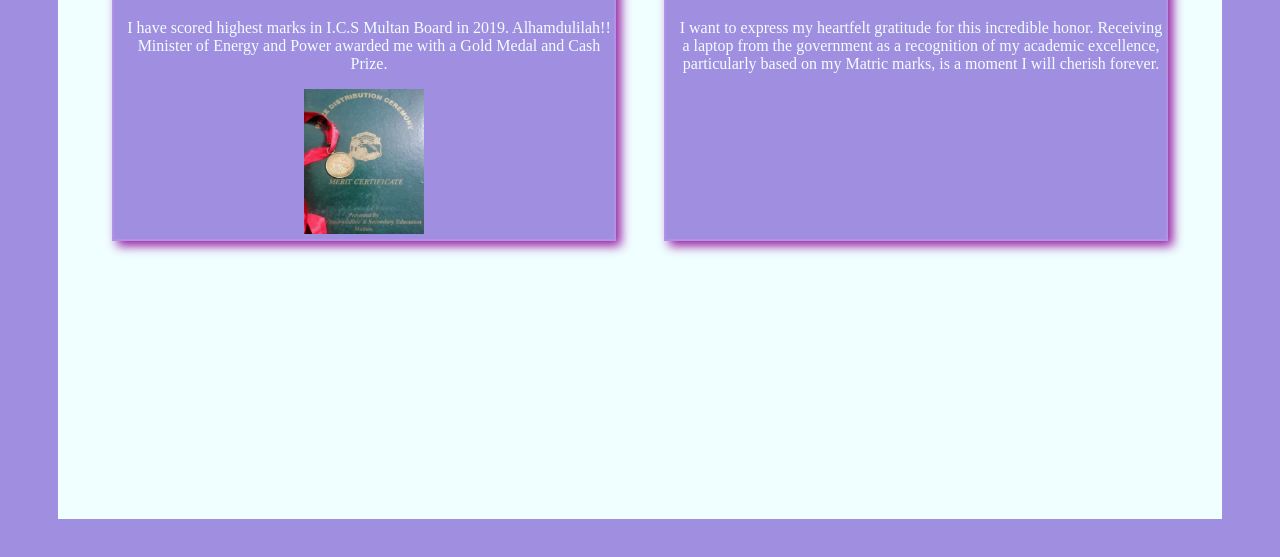
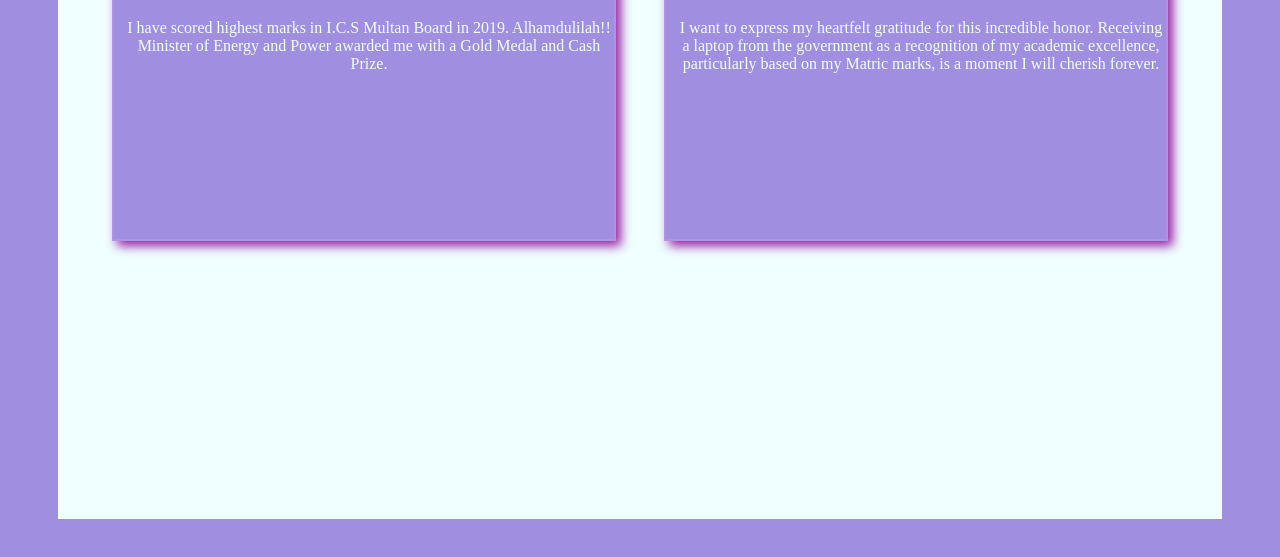
Before and after one commit to SabaInam7/Portfolio, a plain HTML site: page Achievements.html in a window 1280 px wide. Shown: the part 391-948 px from the top of the page. Drawn offline with Linux system fonts and the light colour scheme.

```diff
--- a/Achievements.html
+++ b/Achievements.html
@@ -9,11 +9,11 @@
 </head>
 <body>
     <div class="main Achievements">
-        <div class="left   ">
+        <div class="left Achi  ">
         <h1 style="padding-left: 10px; font-weight: bold;"  >Gold Medalist </h1>
         <p style="padding-left: 10px; font-size: 16px;">I have scored highest marks in I.C.S Multan Board in 2019. Alhamdulilah!!
         Minister of Energy and Power awarded me with a  Gold Medal and Cash Prize. </p>
-        <img class="img-medal" src="./medal.jpg" alt="Gold Medal">
+        <!-- <img class="img-medal" src="./medal.jpg" alt="Gold Medal"> -->
      </div>
 
 
--- a/stylesheet-index.css
+++ b/stylesheet-index.css
@@ -214,6 +214,7 @@
     width: 300px;
     padding: 10px;
   }
+
 }
 
 @media (min-width: 576px) and (max-width: 768px) {
```
